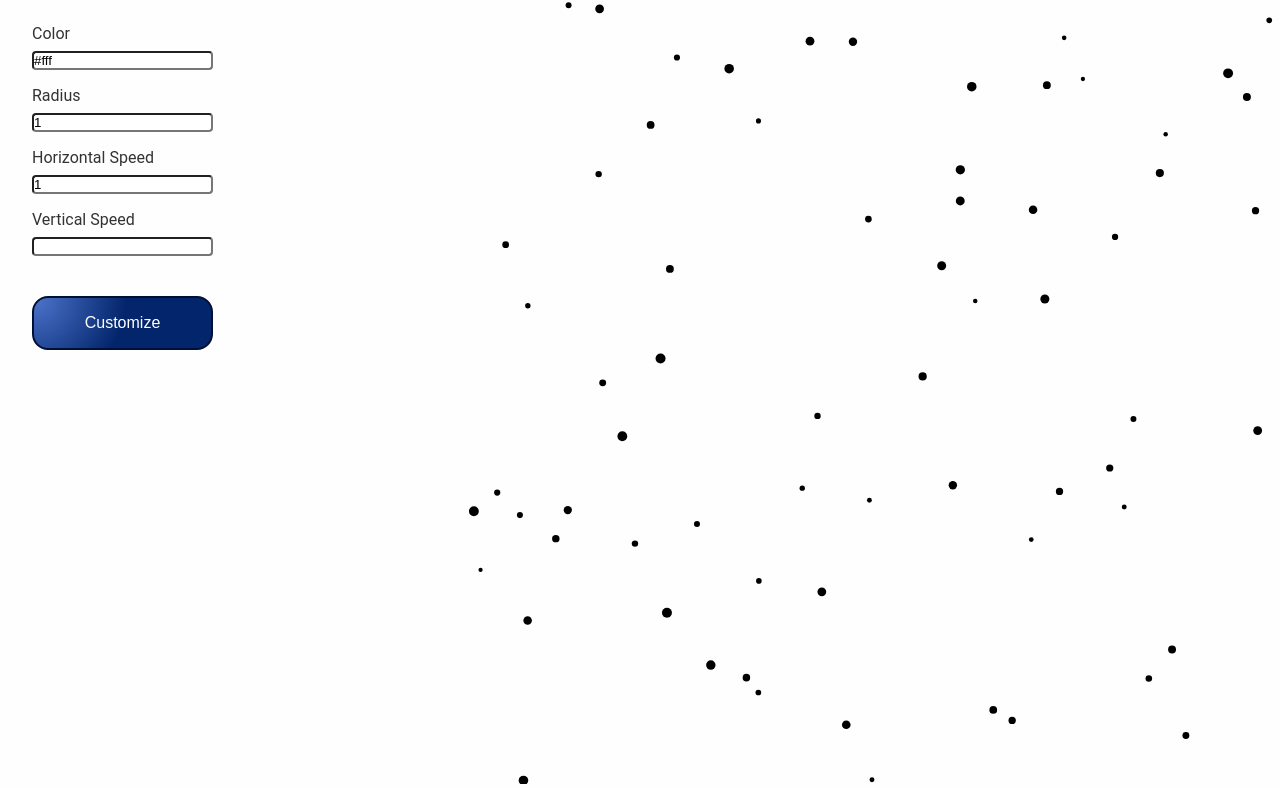
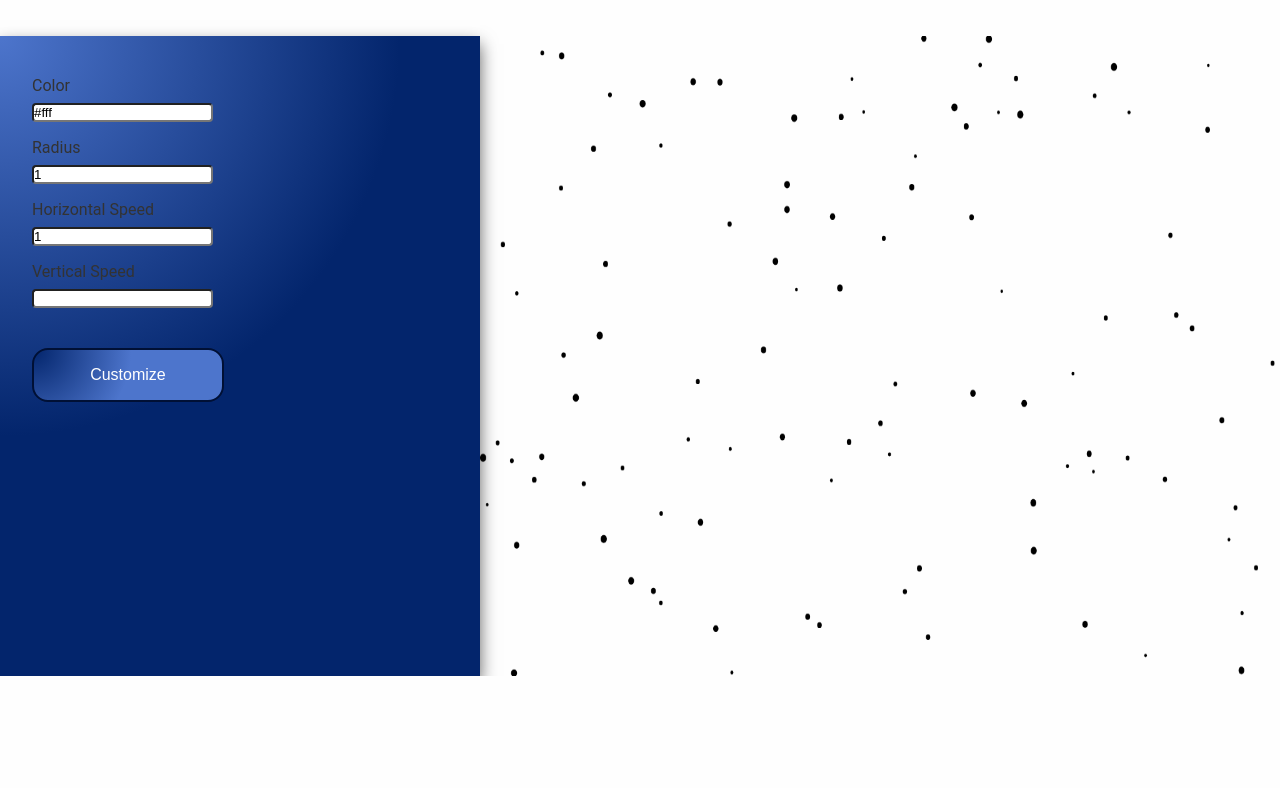
Before and after one commit to jbratcher/particles_ui, a website: page index.html in a window 1280 px wide. Shown: the part 124-912 px from the top of the page. After the commit the page ends 800 px from the top, so only its background shows below. Drawn offline with Linux system fonts and the light colour scheme.

Commit message:
background, box shadow, etc for controls

```diff
--- a/src/scss/styles.scss
+++ b/src/scss/styles.scss
@@ -7,8 +7,8 @@
 }
 
 html, body {
+  background: #fefefe;
   color: #333;
-  background: #fefefe;
   font-family: 'Roboto', sans-serif;
   overflow-x: hidden;
 }
@@ -25,6 +25,7 @@ header {
   flex-direction: row;
   justify-content: space-between;
   align-items: center;
+  min-height: 20vh;
   padding: 1rem;
 
   h1 {
@@ -110,9 +111,17 @@ header {
 main {
   display: flex;
   flex-direction: column;
+  min-height: 80vh;
 }
 
 // Controls section
+
+#controls {
+  background: #03256C;
+  background: radial-gradient(circle at top left, #4D75CC 0%, #03256C 50%);
+  box-shadow: 0 0.5rem 1rem #636363;
+  padding: 1rem 0;
+}
 
 #controls-form {
   display: flex;
@@ -130,8 +139,8 @@ main {
   }
 
   &>button {
-    background: lightblue;
-    background: radial-gradient(circle at top left, #4D75CC 0%, #03256C 50%);
+    background: #03256C;
+    background: radial-gradient(circle at top left, #03256C 0%, #4D75CC 50%);
     border: 0.125rem solid #001035;
     border-radius: 1rem;
     color: #fff;
@@ -150,7 +159,8 @@ main {
 }
 
 #main-canvas {
-
+  width: 100%;
+  height: 100%;
 }
 
 
```
Also changed, not shown: src/css/styles.css.
